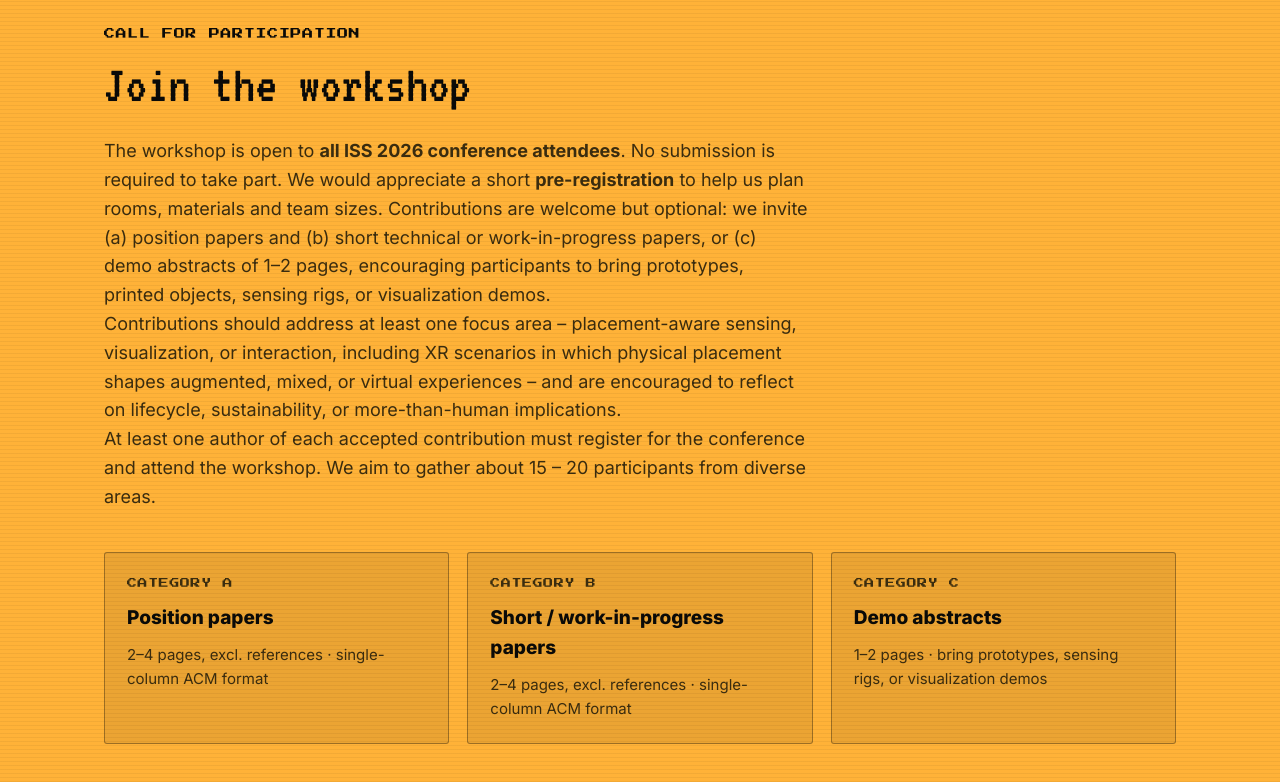
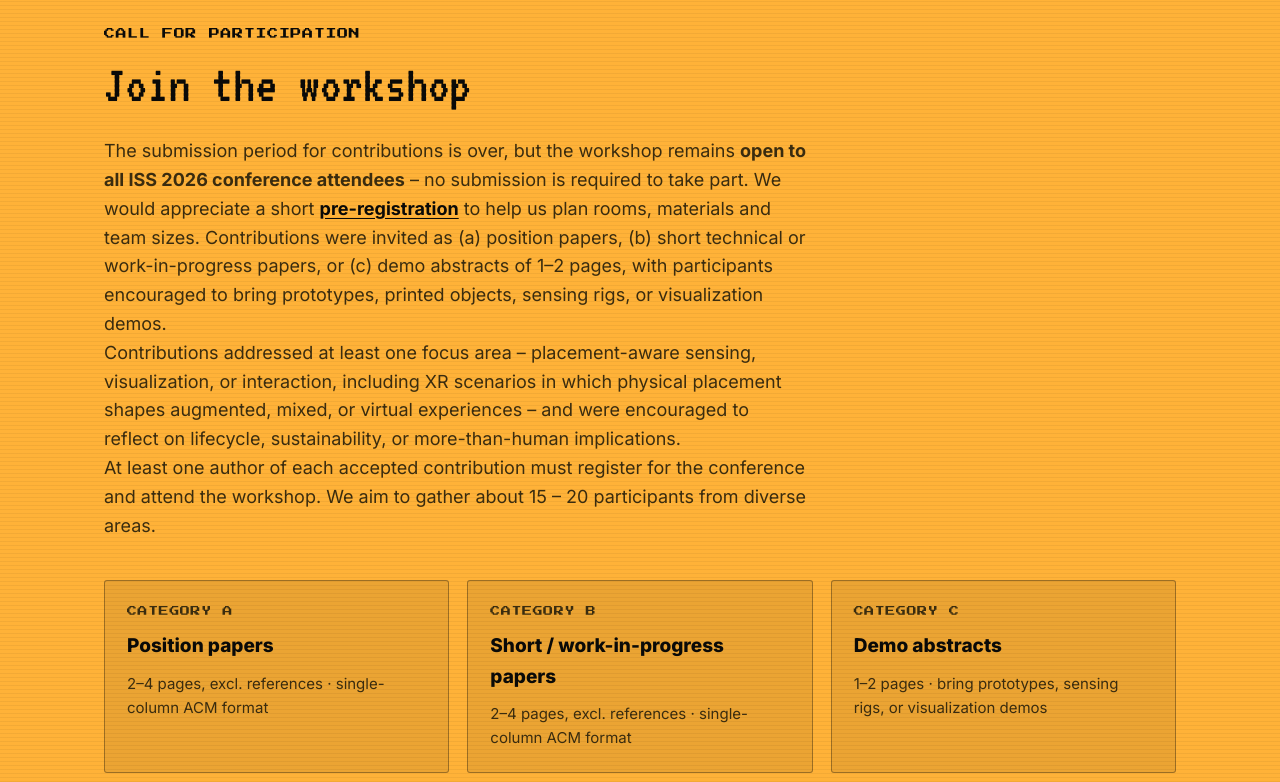
Before and after one commit to luflohr/Sense-Show-Act_ISS2026, a plain HTML site: page index.html in a window 1280 px wide. Shown: the part 2360-3142 px from the top of the page. Drawn offline with Linux system fonts and the light colour scheme.

Commit message:
State that submissions are closed, link pre-registration in intro
Co-Authored-By: Claude Sonnet 5.5 <noreply@anthropic.com>

```diff
--- a/index.html
+++ b/index.html
@@ -119,8 +119,8 @@
     <div class="wrap">
       <p class="eyebrow eyebrow-invert">Call for Participation</p>
       <h2 class="section-title cfp-title">Join the workshop</h2>
-      <p class="lede cfp-lede">The workshop is open to <strong>all ISS 2026 conference attendees</strong>. No submission is required to take part. We would appreciate a short <strong>pre-registration</strong> to help us plan rooms, materials and team sizes. Contributions are welcome but optional: we invite (a) position papers and (b) short technical or work-in-progress papers, or (c) demo abstracts of 1&ndash;2 pages, encouraging participants to bring prototypes, printed objects, sensing rigs, or visualization demos.
-        <br /> Contributions should address at least one focus area – placement-aware sensing, visualization, or interaction, including XR scenarios in which physical placement shapes augmented, mixed, or virtual experiences – and are encouraged to reflect on lifecycle, sustainability, or more-than-human implications.
+      <p class="lede cfp-lede">The submission period for contributions is over, but the workshop remains <strong>open to all ISS 2026 conference attendees</strong> &ndash; no submission is required to take part. We would appreciate a short <strong><a href="https://forms.gle/udSHwLUKrn6Q8EQb9" target="_blank" rel="noopener">pre-registration</a></strong> to help us plan rooms, materials and team sizes. Contributions were invited as (a) position papers, (b) short technical or work-in-progress papers, or (c) demo abstracts of 1&ndash;2 pages, with participants encouraged to bring prototypes, printed objects, sensing rigs, or visualization demos.
+        <br /> Contributions addressed at least one focus area – placement-aware sensing, visualization, or interaction, including XR scenarios in which physical placement shapes augmented, mixed, or virtual experiences – and were encouraged to reflect on lifecycle, sustainability, or more-than-human implications.
         <br /> At least one author of each accepted contribution must register for the conference and attend the workshop. We aim to gather about 15 – 20 participants from diverse areas.
       </p>
       <div class="cfp-cards">
--- a/styles.css
+++ b/styles.css
@@ -489,6 +489,8 @@ code { font-family: var(--font-display); }
 
 .cfp-title { color: var(--accent-contrast); }
 .cfp-lede { color: var(--accent-contrast-muted); max-width: 62ch; }
+.cfp-lede a { color: var(--accent-contrast); text-decoration: underline; text-underline-offset: 3px; }
+.cfp-lede a:hover, .cfp-lede a:focus-visible { text-decoration-thickness: 2px; }
 
 .cfp-cards {
   display: grid;
```
